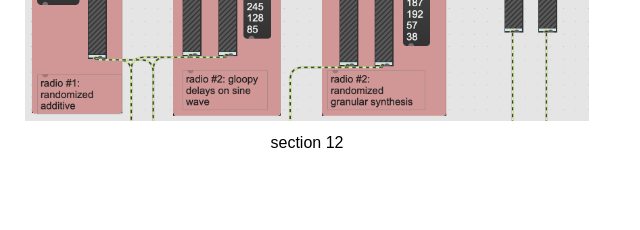
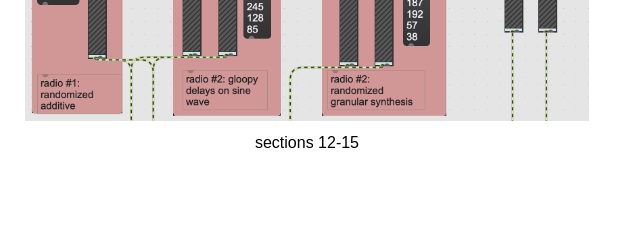
Before and after one commit to ryurongliu/alien-radio, a plain HTML site: page index.html in a window 1280 px wide. Shown: the part 8180-8410 px from the top of the page, 333-973 px from the left. Drawn offline with Linux system fonts and the light colour scheme.

Commit message:
Update index.html

```diff
--- a/index.html
+++ b/index.html
@@ -236,7 +236,7 @@
         <br />
         <figure>
             <img src="images/soundsections.png" style="width:70%; margin-left: 15%; margin-right: 15% ">
-            <figcaption style="text-align: center">section 12</figcaption>
+            <figcaption style="text-align: center">sections 12-15</figcaption>
         </figure><br />
         <br />
 
```
